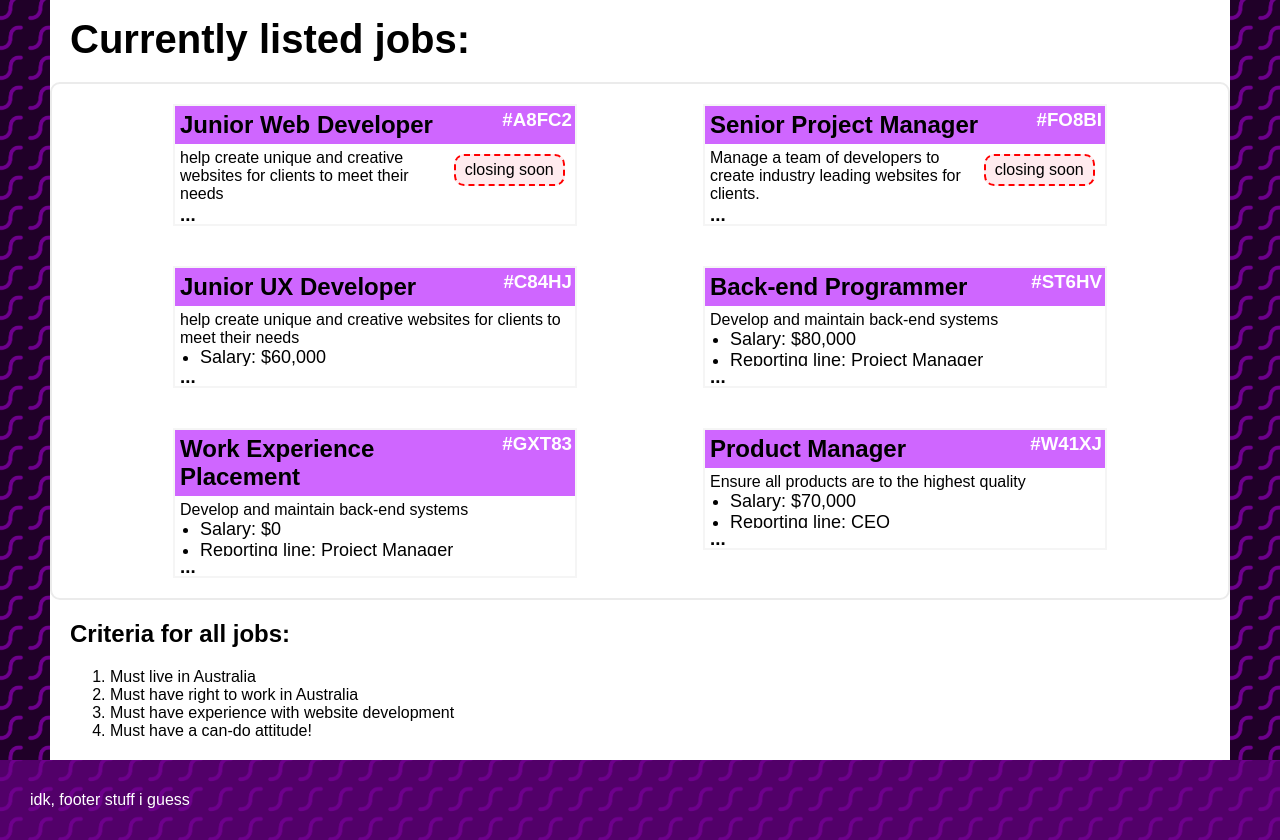
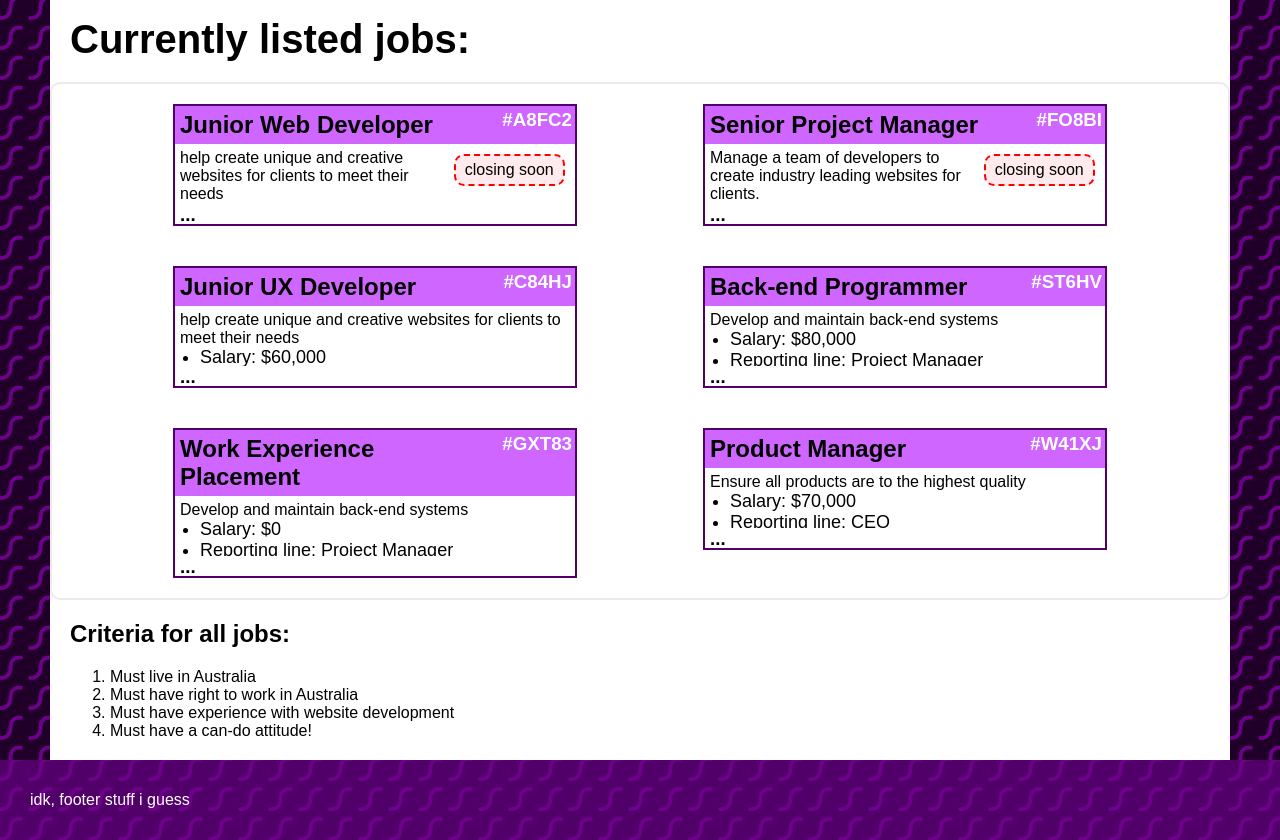
Before and after one commit to 106507549/Applied-Web-Project, a plain HTML site: page jobs.html in a window 1280 px wide. Shown: the part 103-943 px from the top of the page. Drawn offline with Linux system fonts and the light colour scheme.

Commit message:
(minor) jobs border change

```diff
--- a/jobs.html
+++ b/jobs.html
@@ -61,7 +61,8 @@ Include at least two job position descriptions using semantic HTML.
         .job {
             width:400px;
             height: fit-content;
-            border: rgb(245, 245, 245) 2px solid;
+            /* border: rgb(245, 245, 245) 2px solid; */
+            border: rgb(82, 0, 105) 2px solid;
             background-color: white;
             margin: 20px 20px;
             margin-inline-end: 20px;
```
